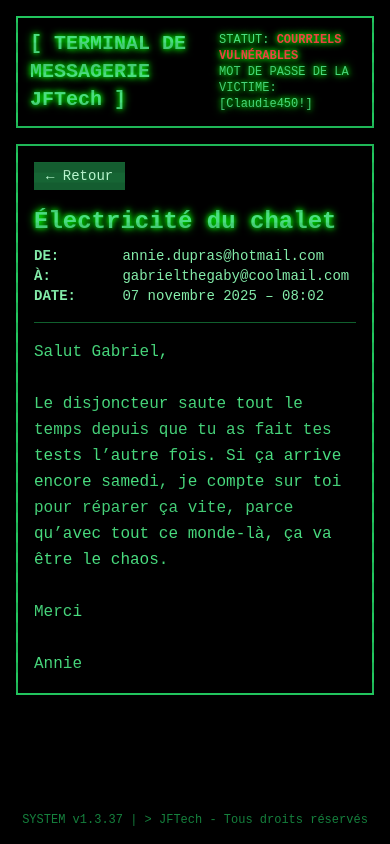
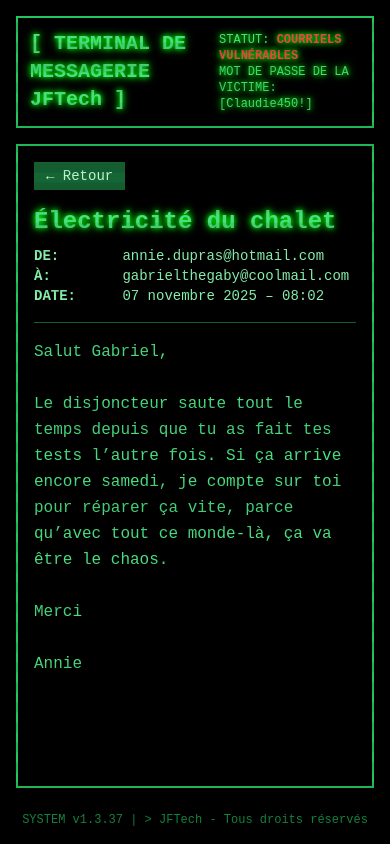
Before and after one commit to clem2004/meurtre-mystere, a plain HTML site: page index.html in a window 390 px wide. Both pictures are taken after a click on the element 195 px from the left and 246 px from the top of the page. Drawn offline with nearby package versions, Linux system fonts and the light colour scheme.

Commit message:
adaptations pour appareils mobiles

```diff
--- a/index.html
+++ b/index.html
@@ -29,7 +29,7 @@
       </div>
 
       <!-- Panneau de lecture de l'email -->
-      <div
+      <div id="reader-panel"
         class="w-full md:w-2/3 lg:w-3/4 border-2 border-green-500 p-4 md:p-6 overflow-y-auto flex flex-col"
       >
         <div id="welcome-message" class="h-full flex flex-col justify-center items-center">
--- a/scripts.js
+++ b/scripts.js
@@ -76,7 +76,7 @@ function displayEmail(id) {
     </div>
 
     <!-- Corps du courriel -->
-    <div class="flex-1 text-base leading-relaxed">
+    <div class="flex-1 text-base leading-relaxed pb-4">
         ${bodyHtml}
     </div>
   `;
--- a/styles.css
+++ b/styles.css
@@ -55,8 +55,15 @@ body::after {
 
 /* Mobile behavior: when a message is opened on small screens, hide the list and expand the message */
 @media (max-width: 767px) {
+  /* When a message is opened (body.mobile-open) hide the list and show the reader */
   body.mobile-open #email-list-column {
     display: none;
+  }
+
+  body.mobile-open #reader-panel {
+    display: flex;
+    flex: 1 1 auto;
+    min-height: 0;
   }
 
   body.mobile-open #email-content {
@@ -68,4 +75,9 @@ body::after {
   body.mobile-open #welcome-message {
     display: none !important;
   }
+
+  /* Default on mobile when NOT in mobile-open: hide the reader panel so only the selection list is visible */
+  body:not(.mobile-open) #reader-panel {
+    display: none;
+  }
 }
```
